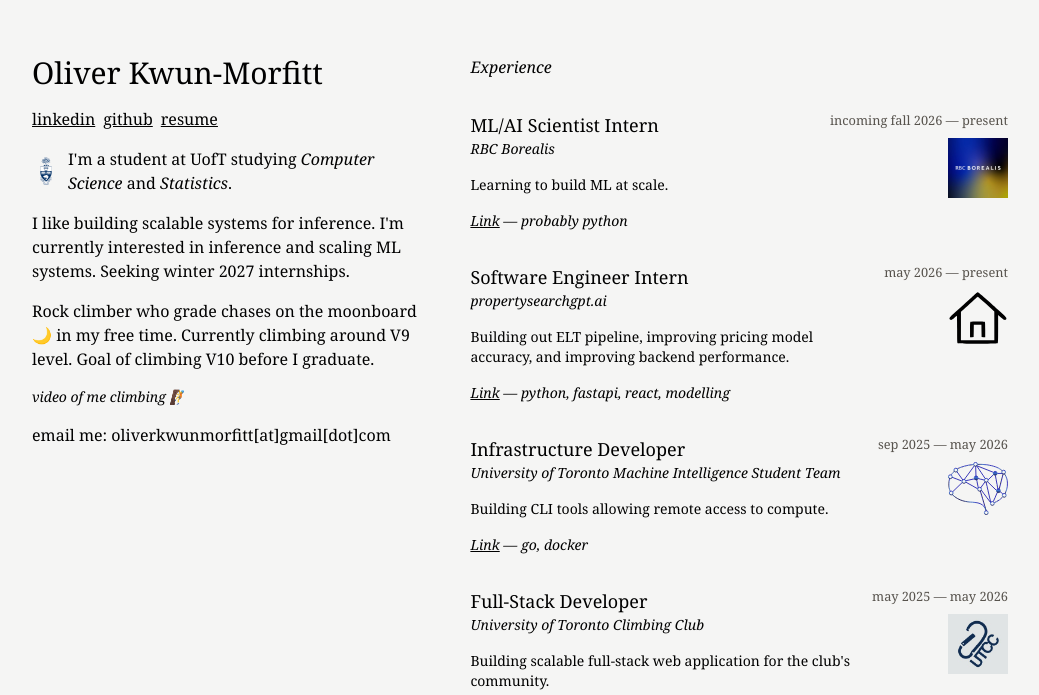
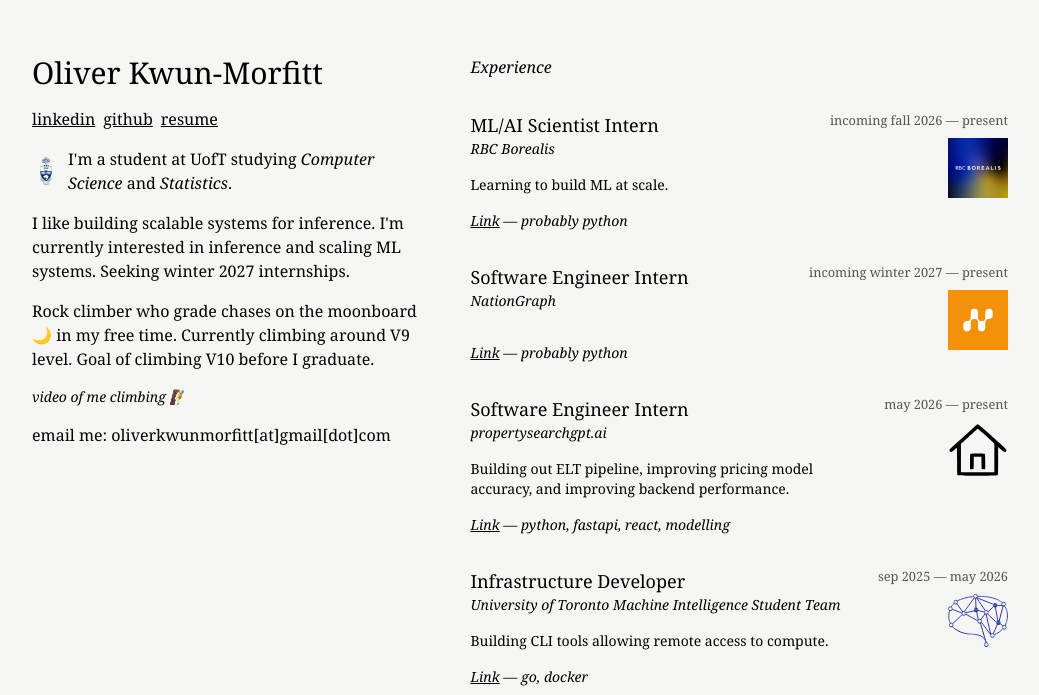
Before and after one commit to olliekm/my-site, a Next.js app in the folder ollie/: page / in a window 1280 px wide. Shown: the part 105-800 px from the top of the page, without its empty margins (120-1159 px from the left). Built offline with nearby package versions, Linux system fonts and the light colour scheme.

Commit message:
added nationgraph

```diff
--- a/ollie/app/page.tsx
+++ b/ollie/app/page.tsx
@@ -45,6 +45,14 @@
                   description="Learning to build ML at scale."
                   startDate="incoming fall 2026" endDate="present" logo="/rbcborealis.jpg"
                   link="https://rbcborealis.com"
+                  />
+                <Experience
+                  title="Software Engineer Intern"
+                  company="NationGraph"
+                  technologies="probably python"
+                  description=""
+                  startDate="incoming winter 2027" endDate="present" logo="/nationgraph_logo.jpeg"
+                  link="https://www.nationgraph.com/"
                   />
                 <Experience
                   title="Software Engineer Intern"
```
Also changed, not shown: ollie/public/nationgraph_logo.jpeg (added).
